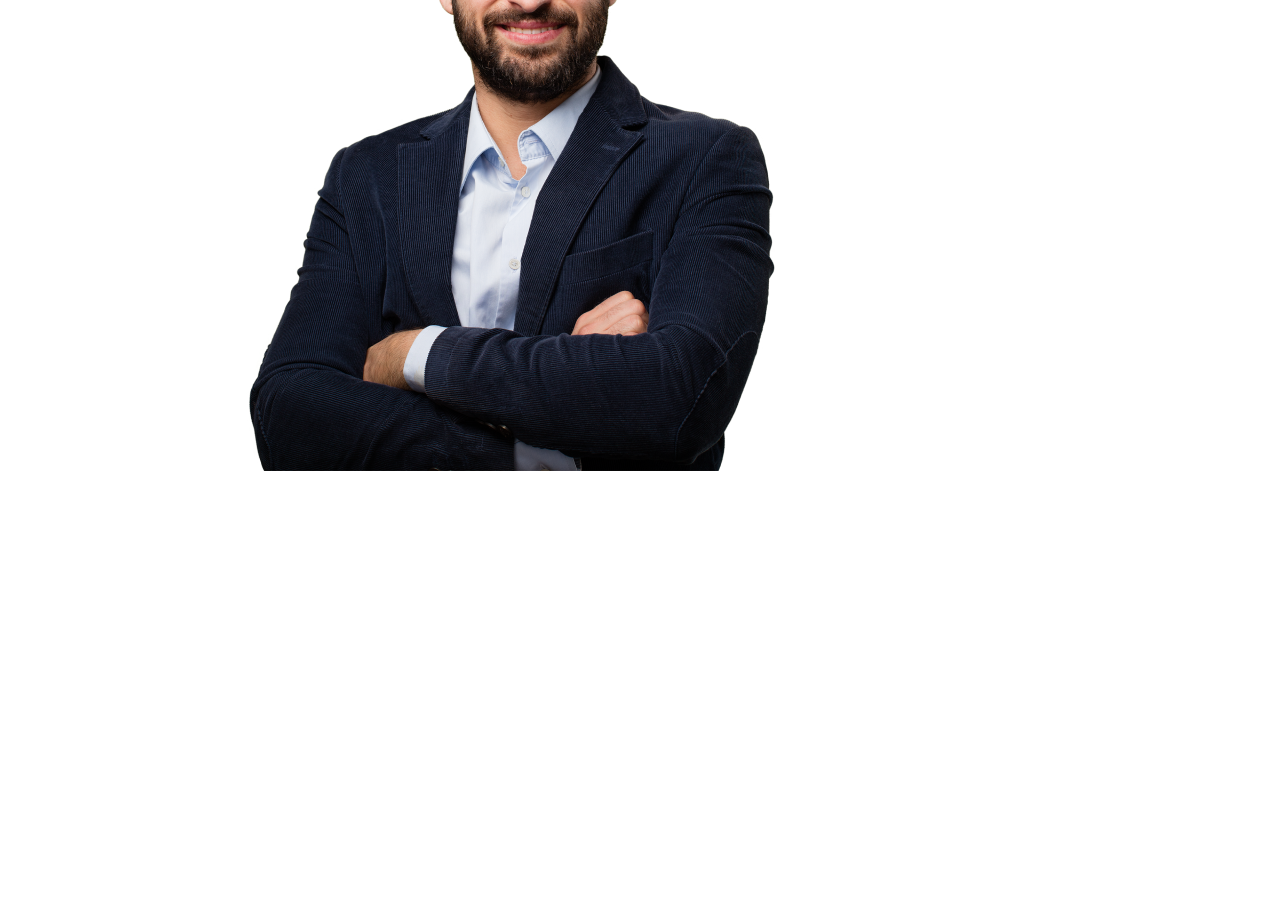
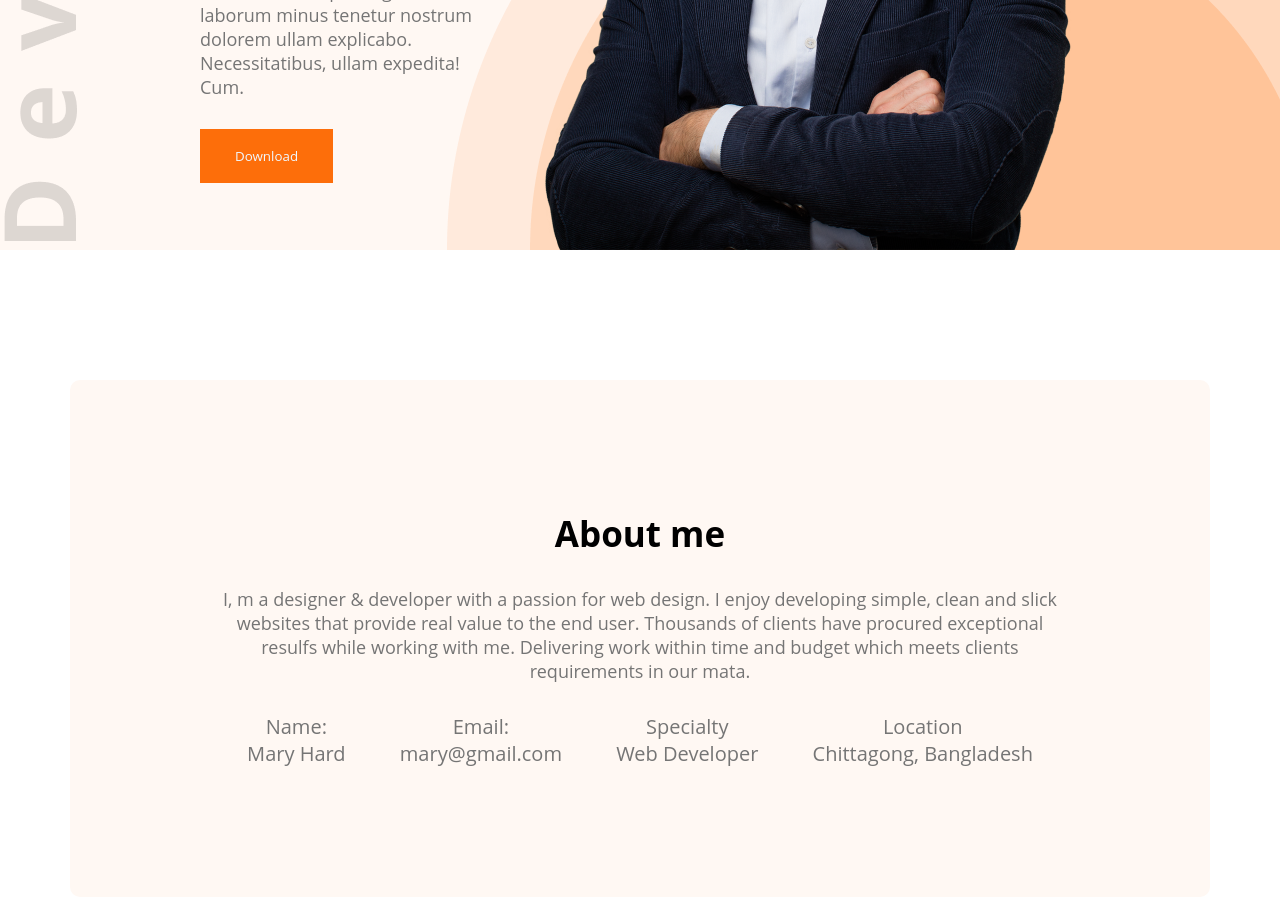
Before and after one commit to Gholamul-Mostafa/developer-portfolio, a plain HTML site: page index.html in a window 1280 px wide. Shown: the part 580-1477 px from the top of the page. Before the commit the page ends 1056 px from the top, so only its background shows below. Drawn offline with Linux system fonts and the light colour scheme.

Commit message:
add somethin

```diff
--- a/index.html
+++ b/index.html
@@ -8,7 +8,7 @@
   <link rel="stylesheet" href="style/style.css">
 </head>
 <body>
-  <header>
+  <header class="header">
     <nav>
       <h3 class="nav-tittle">Ma<span class="primary-text">r</span>y</h3>
       <ul>
@@ -25,12 +25,39 @@
         <h3 class="banner-sub-tittle">Hi, I am</h3>
         <h1 class="banner-tittle">Mary Hanry</h1>
         <p class="banner-description">Lorem ipsum dolor sit amet, consectetur adipisicing elit. Iure laborum minus tenetur nostrum dolorem ullam explicabo. Necessitatibus, ullam expedita! Cum.</p>
-        <img src="images/hardy.png" alt="">
+        <button class="btn-primary">Download</button>
+
       </div>
+      <img src="images/hardy.png" alt="">
     </div>
 
   </header>
   <main>
+
+    <section class="about">
+      <h3 class="section-tittle">About me</h3>
+      <p class="section-description">I, m a designer & developer with a passion for web design. I enjoy developing simple, clean and slick websites that provide real value to the end user. Thousands of clients have procured exceptional resulfs while working with me. Delivering work within time and budget which meets clients requirements in our mata.</p>
+      <div class="about-info-container">
+
+        <div class="about-info">
+          <p class="info-tittle">Name:</p>
+          <p class="info-description">Mary Hard</p>
+        </div>
+        <div class="about-info">
+          <p class="info-tittle">Email:</p>
+          <p class="info-description">mary@gmail.com</p>
+        </div>
+        <div class="about-info">
+          <p class="info-tittle">Specialty</p>
+          <p class="info-description">Web Developer</p>
+        </div>
+        <div class="about-info">
+          <p class="info-tittle">Location</p>
+          <p class="info-description">Chittagong, Bangladesh</p>
+        </div>
+      </div>
+
+    </section>
 
   </main>
   <footer>
--- a/style/style.css
+++ b/style/style.css
@@ -1,6 +1,12 @@
 *{
   margin: 0%;
   font-family: 'Open Sans', sans-serif;
+}
+.header{
+  background: #FFF8F3;
+  background-image: url('../images/header_bg.png'), url('../images/developer.png');
+  background-repeat: no-repeat;
+  background-position: bottom right, left;
 }
 /* header and navigation style */
 nav{
@@ -43,9 +49,57 @@ nav li{
 .banner-sub-tittle{
   font-weight: 600px;
   font-size: 45px;
+  margin-bottom: 20px;
 
 
 }
 .banner-description{
+  margin-bottom: 30px;
+  font-size: 18px;
+  color: #757575;
+}
+/* main section */
+main{
+  max-width: 1140px;
+  margin: 0 auto;
+}
+
+
+/* about section */
+.about{
+  text-align: center;
+  margin-top: 130px;
+  background: #FFF8F3;
+  border-radius: 10px;
+  padding: 130px 150px;
+}
+
+.section-tittle{
+
+  margin-bottom: 30px;
+  font-weight: 700;
+  font-size: 35px;
 
 }
+.section-description{
+  color: #757575;
+  font-size: 18px;
+  margin-bottom: 30px;
+
+}
+.about-info-container{
+  display: flex;
+  justify-content: space-around;
+}
+.about .info-tittle{
+  font-size: 20px;
+  color: #757575;
+
+}
+.info-description{
+  font-weight: 700px;
+  font-size: 20px;
+  color: #757575;
+
+
+}
```
